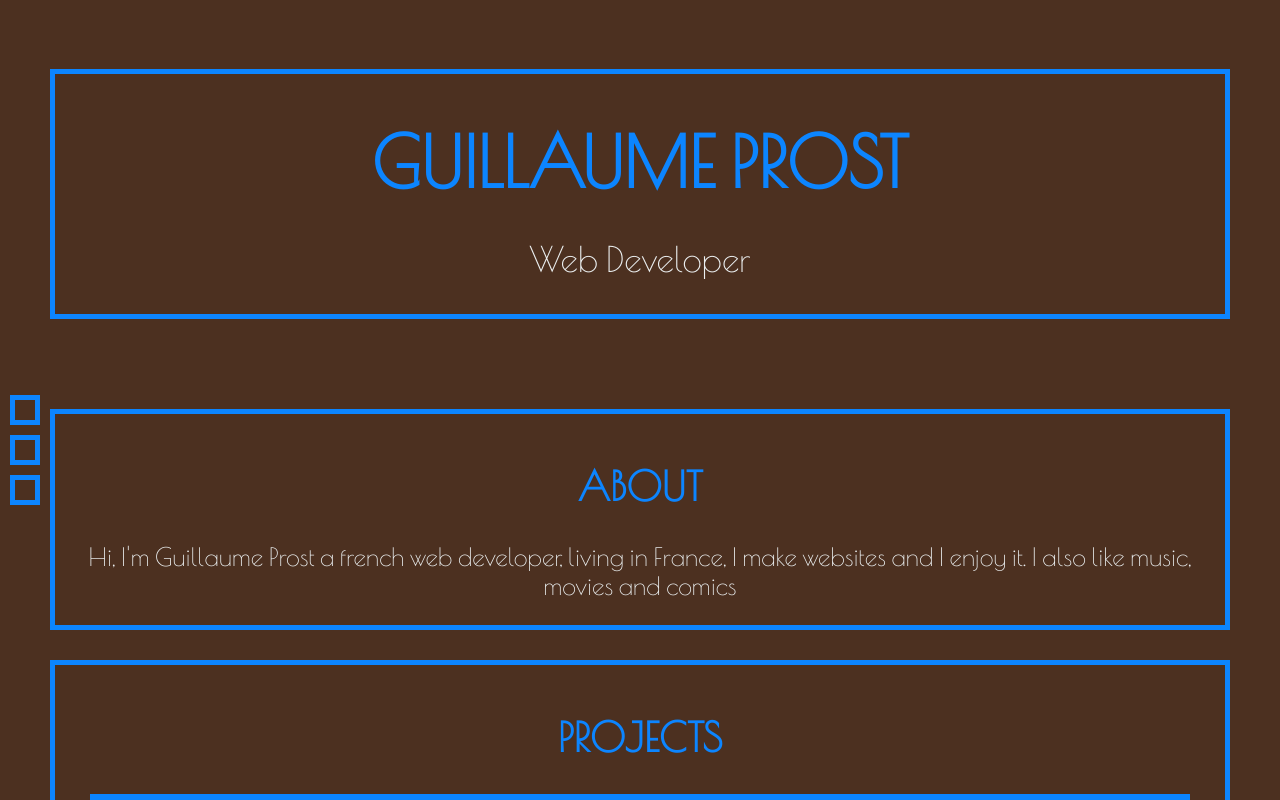
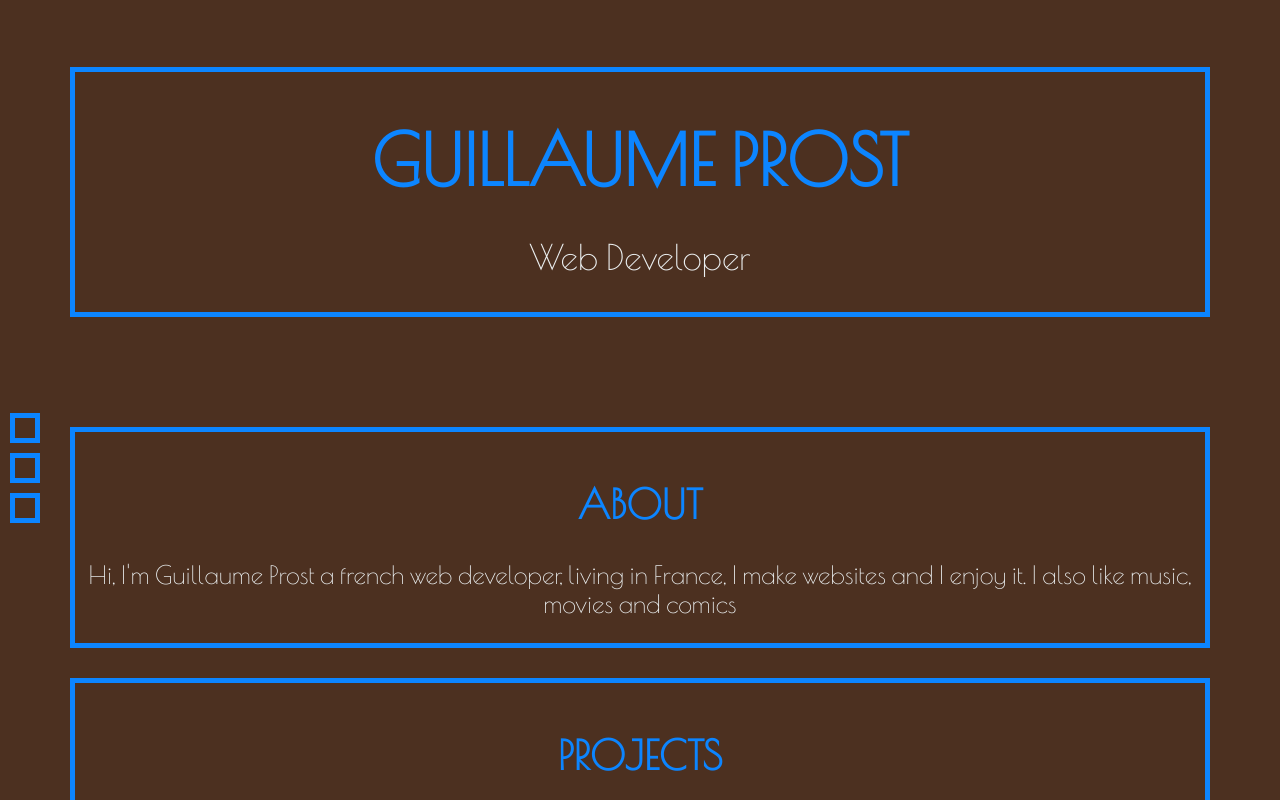
Before and after one commit to guillaumeprost/guillaumeprost.github.io, a plain HTML site: page index.html in a window 1280 px wide. Shown: the top 800 px of the page. Drawn offline with nearby package versions, Linux system fonts and the light colour scheme; a script that the page names is missing.

Commit message:
change padding box size

```diff
--- a/css/styles.css
+++ b/css/styles.css
@@ -11,7 +11,7 @@ header {
     background-color: #4C3020;
     background-size: cover;
     background-position: center center;
-    padding: 50px;
+    padding: 70px;
     padding-top: 1em;
     width: 100%;
     padding-top: 10px;
@@ -56,7 +56,7 @@ header .intro{
     box-sizing: border-box;
     display: block;
     height: 100%;
-    padding: 10px 50px 50px;
+    padding: 10px 70px 70px;
     text-align: center;
     width: 100%;
 }
```
